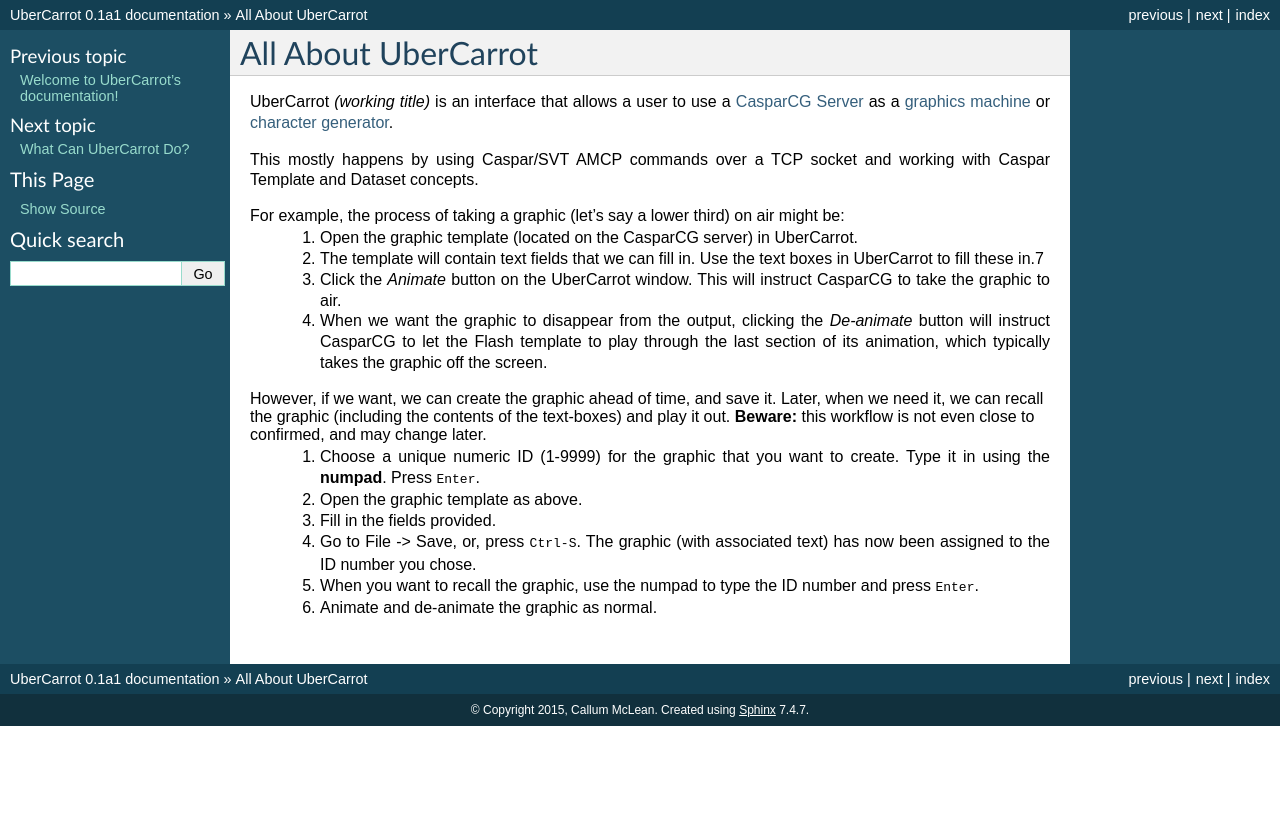
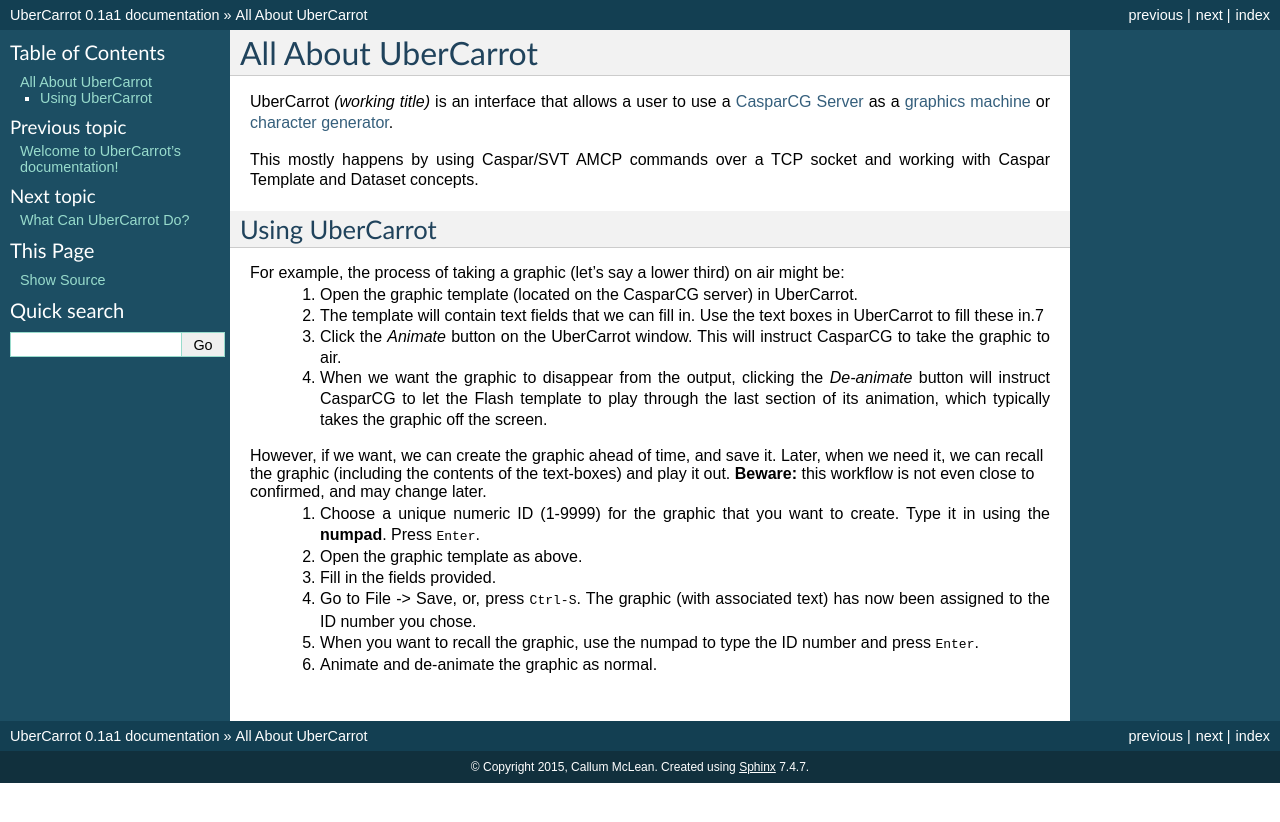
Before and after one commit to calmcl1/PyCasper, a Sphinx documentation site: the page built from docs/source/intro.rst, in a window 1280 px wide. Shown: the top 822 px of the page. Built offline with Sphinx 7.4.7, drawn with Linux system fonts in a browser that asks for light colours.

Commit message:
Updated header format in docs

```diff
--- a/docs/source/features.rst
+++ b/docs/source/features.rst
@@ -1,3 +1,4 @@
+=======================
 What Can UberCarrot Do?
 =======================
 
--- a/docs/source/glossary.rst
+++ b/docs/source/glossary.rst
@@ -1,3 +1,4 @@
+========
 Glossary
 ========
 
--- a/docs/source/intro.rst
+++ b/docs/source/intro.rst
@@ -1,9 +1,13 @@
+====================
 All About UberCarrot
 ====================
 
-UberCarrot *(working title)* is an interface that allows a user to use a `CasparCG Server <http://casparcg.com>`_ as a :term:`graphics machine` or :term:`character generator`.
+UberCarrot *(working title)* is an interface that allows a user to use a `CasparCG Server <http://casparcg.com>`_ as a :term:`graphics machine<character generator>` or :term:`character generator`.
 
 This mostly happens by using Caspar/SVT AMCP commands over a TCP socket and working with Caspar Template and Dataset concepts.
+
+Using UberCarrot
+================
 
 For example, the process of taking a graphic (let's say a lower third) on air might be:
     #. Open the graphic template (located on the CasparCG server) in UberCarrot.
```
Also changed, not shown: other parts of docs/source/glossary.rst (+1 -1 lines).
